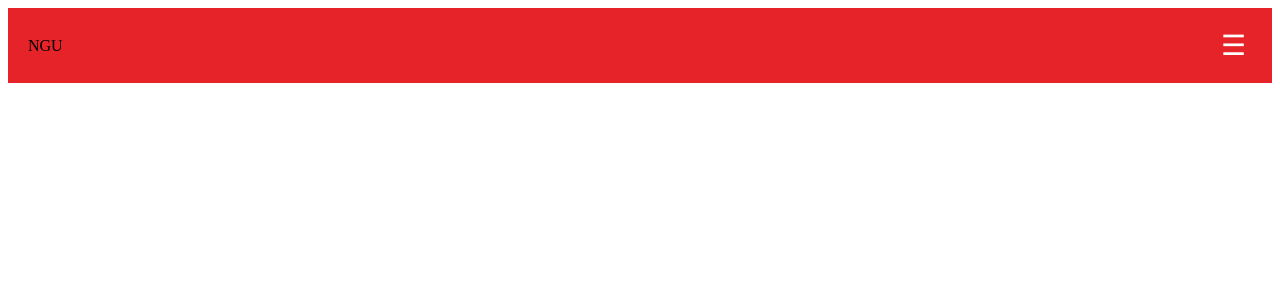
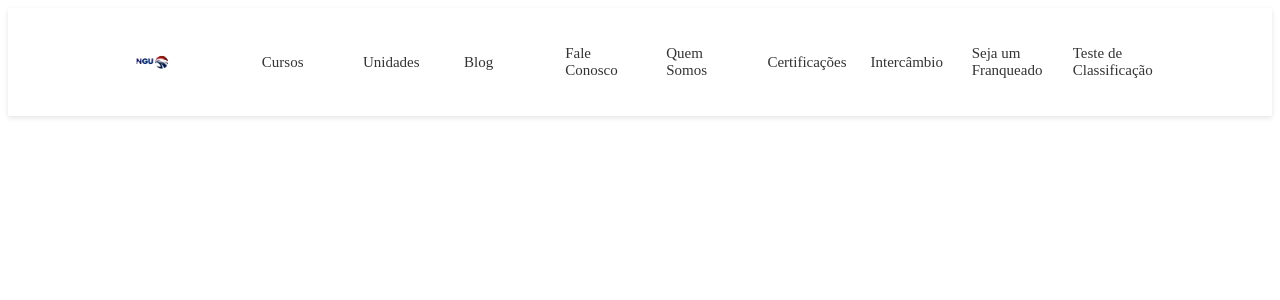
Before and after one commit to alexsant123/nevergiveupsite, an Angular app: page / in a window 1280 px wide. Shown: the top 300 px of the page. Built offline with nearby package versions, Linux system fonts and the light colour scheme.

Commit message:
add novas estilizacoes

```diff
--- a/src/app/header/header.css
+++ b/src/app/header/header.css
@@ -3,51 +3,121 @@ body {
   font-family: sans-serif;
 }
 
+/* ===== Header ===== */
 .topbar {
   display: flex;
+  justify-content: space-around;
   align-items: center;
-  justify-content: space-between;
-  background: #e62329;
-  padding: 20px;
+  padding: 10px 20px;
+  background-color: #fff;
+  box-shadow: 0 2px 5px rgba(0,0,0,0.1);
   position: relative;
-  z-index: 10;
+  z-index: 1000;
 }
 
-.logo img {
-  height: 40px;
+/* ===== Logo responsivo ===== */
+.logo-and-text img {
+  height: 45px;
+  width: auto;
+  max-width: 100%;
+  transition: height 0.3s ease;
 }
 
+/* Tamanho do logo conforme a tela */
+@media (min-width: 480px) {
+  .logo-and-text img {
+    height: 55px; /* tablets pequenos */
+  }
+}
+
+@media (min-width: 768px) {
+  .logo-and-text img {
+    height: 65px; /* tablets e notebooks */
+  }
+}
+
+@media (min-width: 1200px) {
+  .logo-and-text img {
+    height: 80px; /* telas grandes */
+  }
+
+  .topbar {
+    padding: 12px 80px;
+  }
+
+  .dropdown-right a {
+    font-size: 16px;
+  }
+}
+
+/* ===== Botão do menu (mobile) ===== */
 .menu-btn {
+  font-size: 26px;
   background: none;
   border: none;
-  font-size: 28px;
-  color: #fff;
   cursor: pointer;
+  display: block;
+  z-index: 1001;
 }
 
+/* Esconde o botão no desktop */
+@media (min-width: 768px) {
+  .menu-btn {
+    display: none;
+  }
+}
+
+/* ===== Menu dropdown (mobile corrigido) ===== */
 .dropdown-right {
   position: absolute;
-  right: 8px;
-  top:20px;
-  background: #e62329;
+  top: 70px; /* logo abaixo do header */
+  right: 10px;
+  background-color: #fff;
+  border-radius: 8px;
+  box-shadow: 0 4px 10px rgba(0,0,0,0.2);
   display: flex;
   flex-direction: column;
-  gap: 16px;
-  padding: 0 20px;
   width: 220px;
   height: 0;
   overflow: hidden;
-  transition: height .35s ease;
-  border-radius: 0 0 8px 8px;
+  transition: height 0.35s ease, opacity 0.3s ease;
+  opacity: 0;
+  z-index: 999;
 }
 
 .dropdown-right.open {
   height: 350px;
+  opacity: 1;
 }
 
 .dropdown-right a {
-  color: #fff;
+  padding: 12px 20px;
+  color: #333;
   text-decoration: none;
-  font-size: 18px;
-  padding-top: 6px;
+  width: 100%;
 }
+
+.dropdown-right a:hover {
+  background-color: #f2f2f2;
+}
+
+/* ===== Versão Desktop ===== */
+@media (min-width: 768px) {
+  .dropdown-right {
+    position: static;
+    display: flex;
+    flex-direction: row;
+    justify-content: flex-end;
+    align-items: center;
+    height: auto;
+    opacity: 1;
+    box-shadow: none;
+    width: auto;
+    background: transparent;
+  }
+
+  .dropdown-right a {
+    font-size: 15px;
+    padding: 8px 12px;
+  }
+}
--- a/src/app/header/header.html
+++ b/src/app/header/header.html
@@ -1,9 +1,10 @@
 <header class="topbar">
-  <span>NGU</span>
+  <section class="logo-and-text">
+    <img src="assets/imgs/ngu-logo.png" alt="Logo">
+  </section>
+  <button class="menu-btn" (click)="toggleMenu()">☰</button>
 
 
-  <button class="menu-btn" (click)="toggleMenu()">☰</button>
-</header>
 
 <nav class="dropdown-right" [class.open]="menuOpen">
   <a href="#">Cursos</a>
@@ -13,6 +14,7 @@
   <a href="#">Quem Somos</a>
   <a href="#">Certificações</a>
   <a href="#">Intercâmbio</a>
-  <a href="#">Seja um Franqueado</a>ADD
+  <a href="#">Seja um Franqueado</a>
   <a href="#">Teste de Classificação</a>
 </nav>
+</header>
```
Also changed, not shown: src/assets/imgs/ngu-logo.png (added), src/assets/imgs/ngu.png (deleted).
